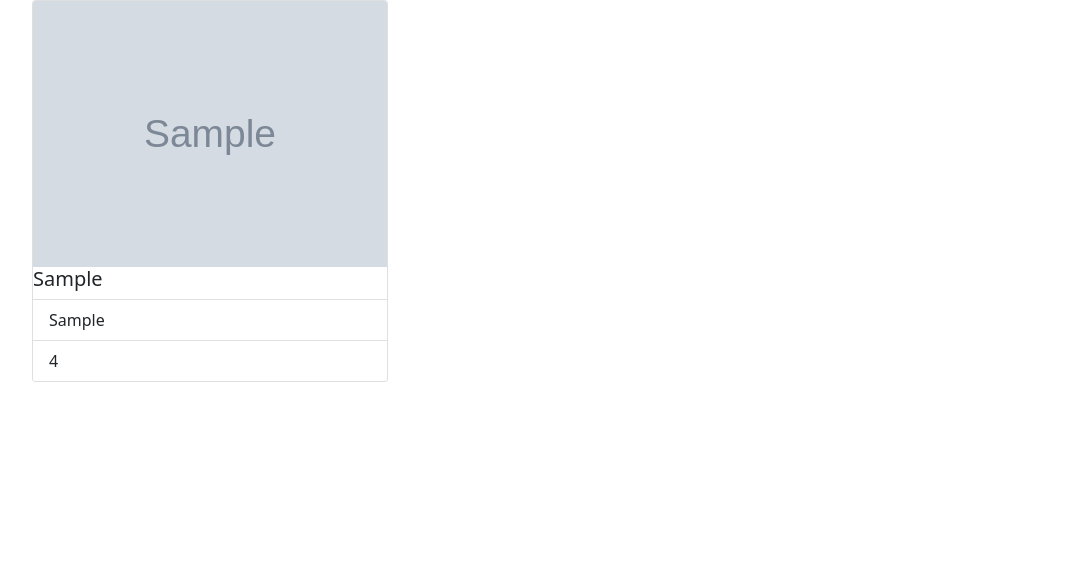
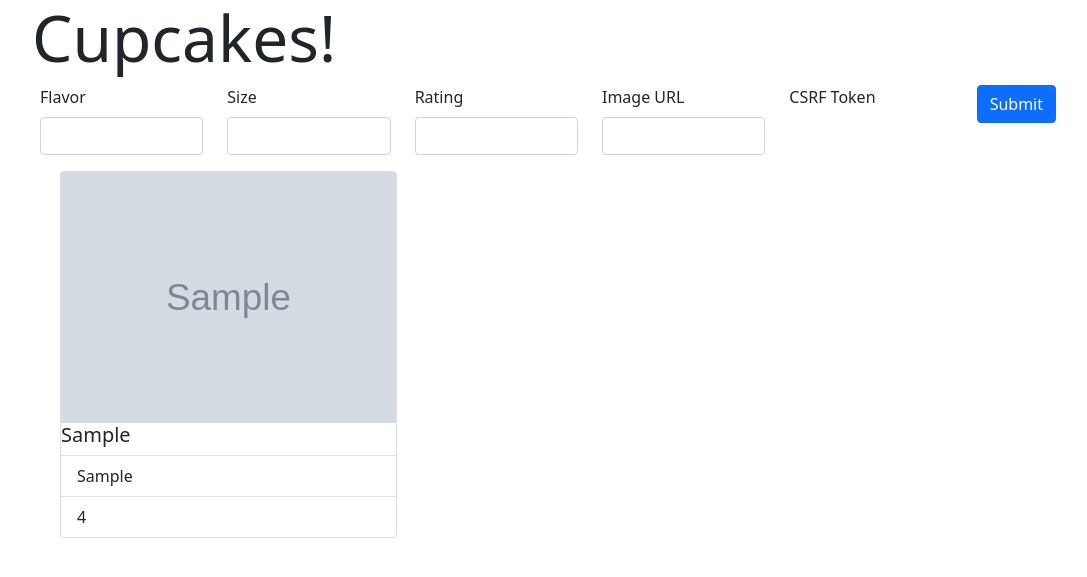
Before and after one commit to dixls/flask-cupcakes, a Flask app: page / in a window 1280 px wide. Shown: the top 577 px of the page, without its empty margins (50-1137 px from the left). Run offline with Flask 2, Linux system fonts and the light colour scheme; tables that the repository leaves empty hold one stand-in row (values such as "Sample post"); grey boxes marked "Sample" are stand-in pictures.

Commit message:
added wtforms and made submit cupcake form
not yet tested

```diff
--- a/app.py
+++ b/app.py
@@ -2,6 +2,7 @@
 
 from flask import Flask, jsonify, render_template, request
 from models import db, connect_db, Cupcake
+from forms import AddCupcakeForm
 
 app = Flask(__name__)
 app.config["SQLALCHEMY_DATABASE_URI"] = "postgresql:///cupcakes"
@@ -75,4 +76,6 @@ def delete_cupcake(cupcake_id):
 def home_page():
     """display home page"""
 
-    return render_template("index.html")
+    form = AddCupcakeForm()
+
+    return render_template("index.html", form=form)
--- /dev/null
+++ b/forms.py
@@ -0,0 +1,12 @@
+from ctypes import sizeof
+from logging.handlers import RotatingFileHandler
+from flask_wtf import FlaskForm
+from wtforms import StringField, FloatField, URLField
+
+class AddCupcakeForm(FlaskForm):
+    """Form for adding new cupcakes"""
+
+    flavor = StringField("Flavor")
+    size = StringField("Size")
+    rating = FloatField("Rating")
+    image = URLField("Image URL")
--- a/requirements.txt
+++ b/requirements.txt
@@ -6,6 +6,7 @@ decorator==5.1.1
 executing==0.8.3
 Flask==2.0.3
 Flask-SQLAlchemy==2.5.1
+Flask-WTF==1.0.0
 greenlet==1.1.2
 ipython==8.1.1
 itsdangerous==2.1.1
@@ -32,3 +33,4 @@ traitlets==5.1.1
 typing-extensions==4.1.1
 wcwidth==0.2.5
 Werkzeug==2.0.3
+WTForms==3.0.1
--- a/templates/index.html
+++ b/templates/index.html
@@ -4,7 +4,21 @@
 
 {% block content %}
 <div class="container" id="content">
-    <div class="row" id="cupcakeList">
+    <h2 class="display-3">Cupcakes!</h2>
+    <form action="/api/cupcakes" method="post" class="m-2">
+        <div class="row">
+            {% for field in form %}
+            <div class="col">
+                {{field.label(class_="form-label")}}
+                {{field(class_="form-control")}}
+            </div>
+            {% endfor %}
+            <div class="col">
+                <button class="btn btn-primary">Submit</button>
+            </div>
+        </div>
+    </form>
+    <div class="row m-3" id="cupcakeList">
 
     </div>
 </div>
```
